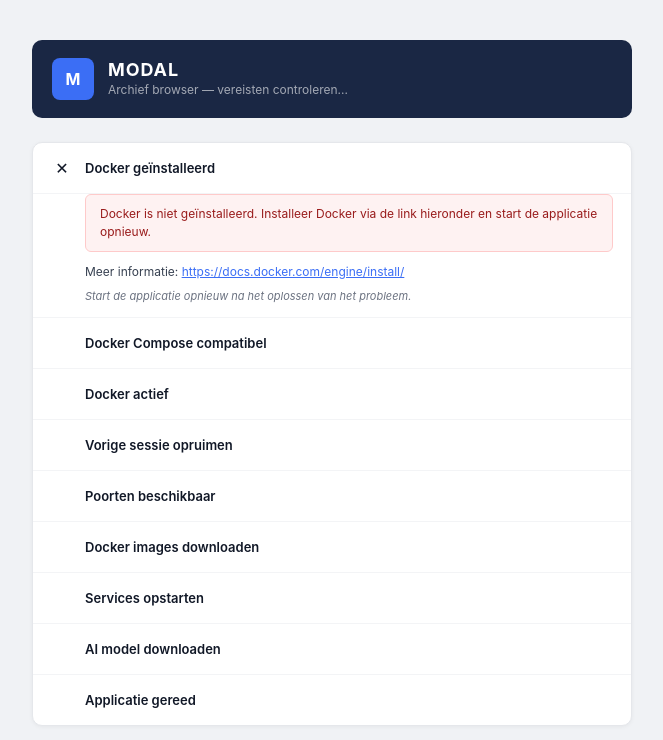
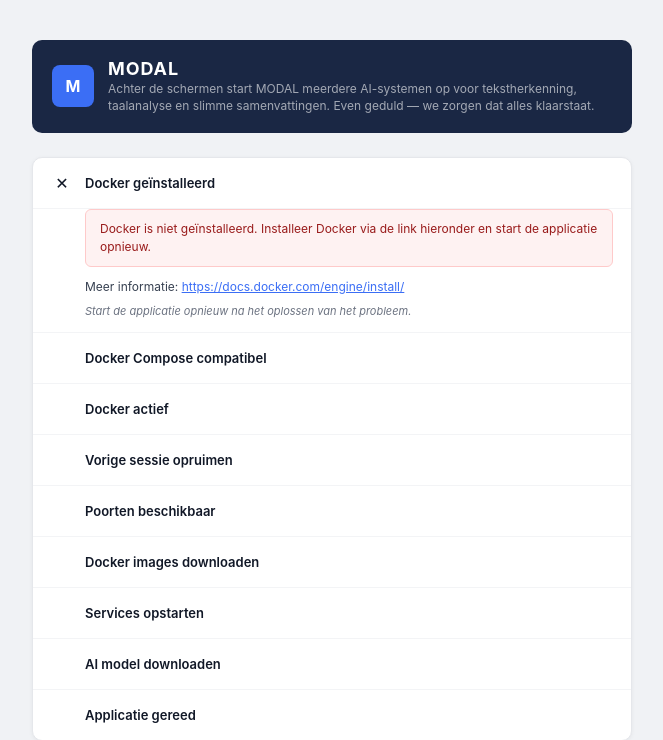
Before and after one commit to AboutCodingBE/modal-docker-monorepo, a Flask app: page /loading in a window 1280 px wide. Shown: the top 740 px of the page, without its empty margins (308-971 px from the left). Run offline with Flask 3, Linux system fonts and the light colour scheme; parts of the project's set-up code (start-up, migrations or seed data) failed here and were passed over.

Commit message:
update subtitle startscreen

```diff
--- a/agent/templates/startup.html
+++ b/agent/templates/startup.html
@@ -301,7 +301,7 @@
     <div class="startup-logo">M</div>
     <div class="startup-text">
       <div class="startup-title">MODAL</div>
-      <div class="startup-subtitle" id="header-subtitle">Archief browser — vereisten controleren...</div>
+      <div class="startup-subtitle" id="header-subtitle">Achter de schermen start MODAL meerdere AI-systemen op voor tekstherkenning, taalanalyse en slimme samenvattingen. Even geduld — we zorgen dat alles klaarstaat.</div>
     </div>
   </div>
 
```
